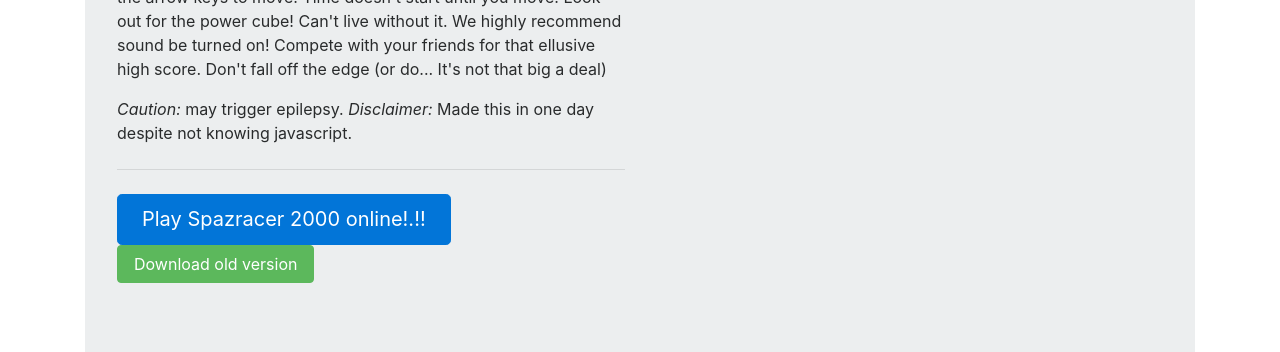
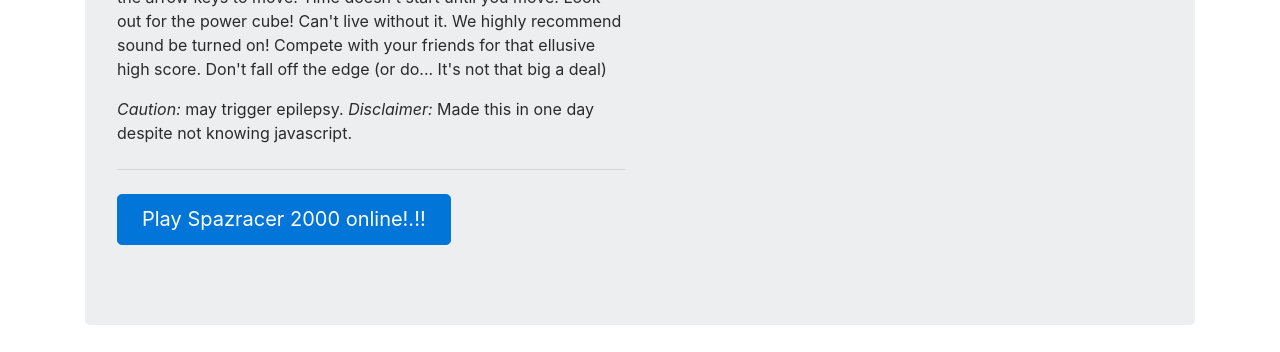
Before and after one commit to mpharrigan/spazracer2k, a plain HTML site: page index.html in a window 1280 px wide. Shown: the part 375-727 px from the top of the page. Drawn offline with Linux system fonts and the light colour scheme.

Commit message:
Don't include this until I can find it

```diff
--- a/index.html
+++ b/index.html
@@ -23,7 +23,7 @@
         <hr class="my-4">
         <p class="lead">
           <a class="btn btn-primary btn-lg" href="spazracer.html" role="button">Play Spazracer 2000 online!.!!</a>
-          <a class="btn btn-success" href="#" role="button">Download old version</a>
+          <!--<a class="btn btn-success" href="#" role="button">Download old version</a>-->
         </p>
 
       </div>
```
